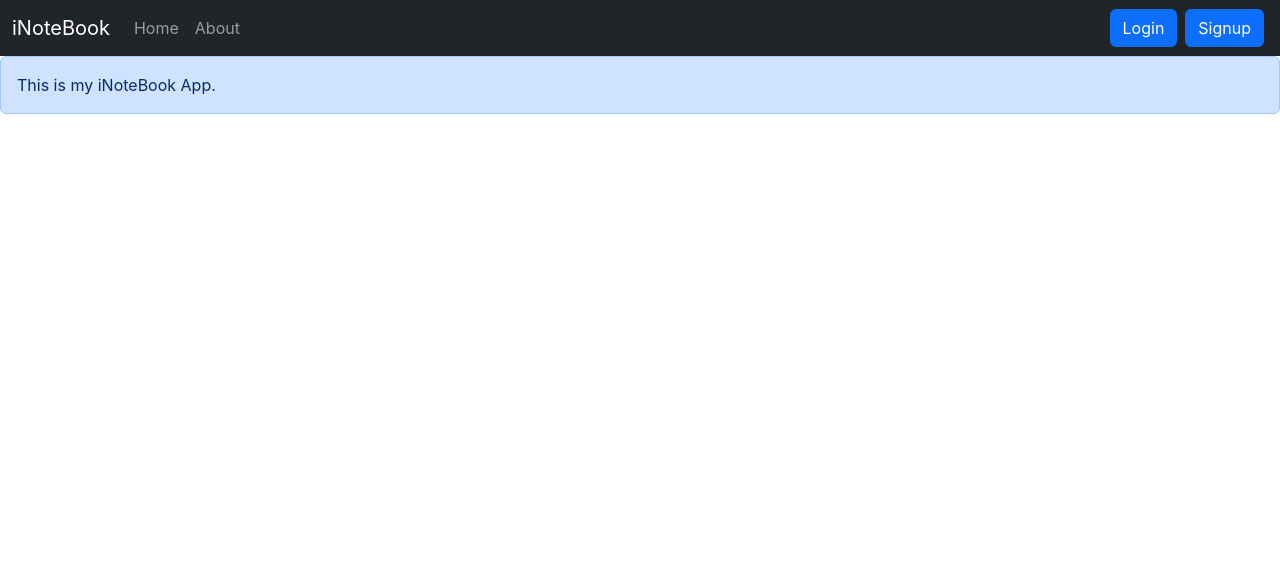
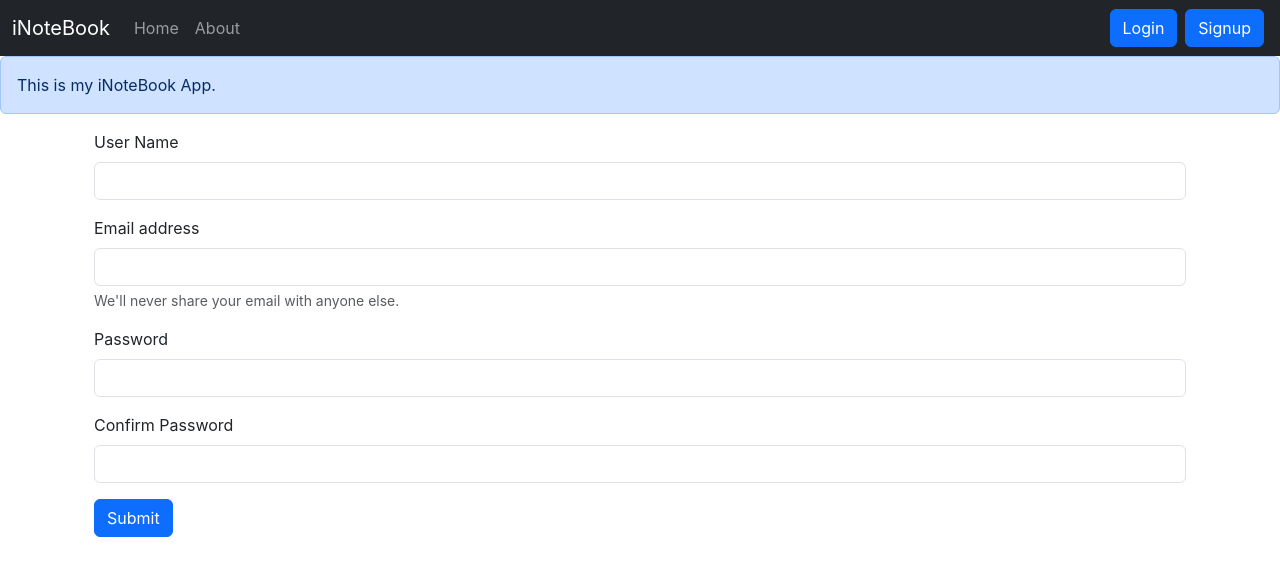
Before and after one commit to Fakher-Zaman/iNoteBook-App, a React (Create React App) app: page /signup in a window 1280 px wide. Shown: the top 576 px of the page. Built offline with nearby package versions, Linux system fonts and the light colour scheme.

Commit message:
Adding SignUp Component to iNotebook

```diff
--- a/src/App.js
+++ b/src/App.js
@@ -24,7 +24,7 @@
               <Route exact path="/" element={<Home />}></Route>
               <Route exact path="/about" element={<About />}></Route>
               <Route exact path="/login" element={<Login />}></Route>
-              <Route exact path="/login" element={<Signup />}></Route>
+              <Route exact path="/signup" element={<Signup />}></Route>
             </Routes>
           </div>
         </Router>
--- a/src/components/Login.js
+++ b/src/components/Login.js
@@ -20,7 +20,6 @@
             // Save the auth token and redirect
             localStorage.setItem('token', json.authtoken);
             navigate("/");
-
         }
         else {
             alert("Invalid credentials");
--- a/src/components/Signup.js
+++ b/src/components/Signup.js
@@ -1,9 +1,58 @@
-import React from 'react'
+import React, { useState } from 'react'
+import { useNavigate } from "react-router-dom"
 
 const Signup = () => {
+    const [credentials, setCredentials] = useState({ name: "", email: "", password: "", cpassword: "" });
+    let navigate = useNavigate();
+
+    const handleSubmit = async (e) => {
+        const { name, email, password } = credentials;
+        e.preventDefault();
+        const response = await fetch("http://localhost:5000/api/auths/createuser", {
+            method: 'POST',
+            headers: {
+                'Content-Type': 'application/json'
+            },
+            body: JSON.stringify({ name, email, password })
+        });
+        const json = await response.json();
+        console.log(json);
+        if (json.success) {
+            // Save the auth token and redirect
+            localStorage.setItem('token', json.authtoken);
+            navigate("/");
+        }
+        else {
+            alert("Invalid credentials");
+        }
+    }
+
+    const onChange = (e) => {
+        setCredentials({ ...credentials, [e.target.name]: e.target.value });
+    }
+
     return (
-        <div>
-            I am signup
+        <div className='container'>
+            <form onSubmit={handleSubmit}>
+                <div className="mb-3">
+                    <label htmlFor="name" className="form-label">User Name</label>
+                    <input type="text" className="form-control" id="name" name="name" onChange={onChange} aria-describedby="emailHelp" />
+                </div>
+                <div className="mb-3">
+                    <label htmlFor="email" className="form-label">Email address</label>
+                    <input type="email" className="form-control" id="email" name="email" onChange={onChange} aria-describedby="emailHelp" />
+                    <div id="emailHelp" className="form-text">We'll never share your email with anyone else.</div>
+                </div>
+                <div className="mb-3">
+                    <label htmlFor="password" className="form-label">Password</label>
+                    <input type="password" className="form-control" id="password" name="password" onChange={onChange} minLength={5} required />
+                </div>
+                <div className="mb-3">
+                    <label htmlFor="cpassword" className="form-label">Confirm Password</label>
+                    <input type="password" className="form-control" id="cpassword" name="cpassword" onChange={onChange} minLength={5} required />
+                </div>
+                <button type="submit" className="btn btn-primary">Submit</button>
+            </form>
         </div>
     )
 }
```
Also changed, not shown: 1 other file (tests, documents, lock files or other folders).
